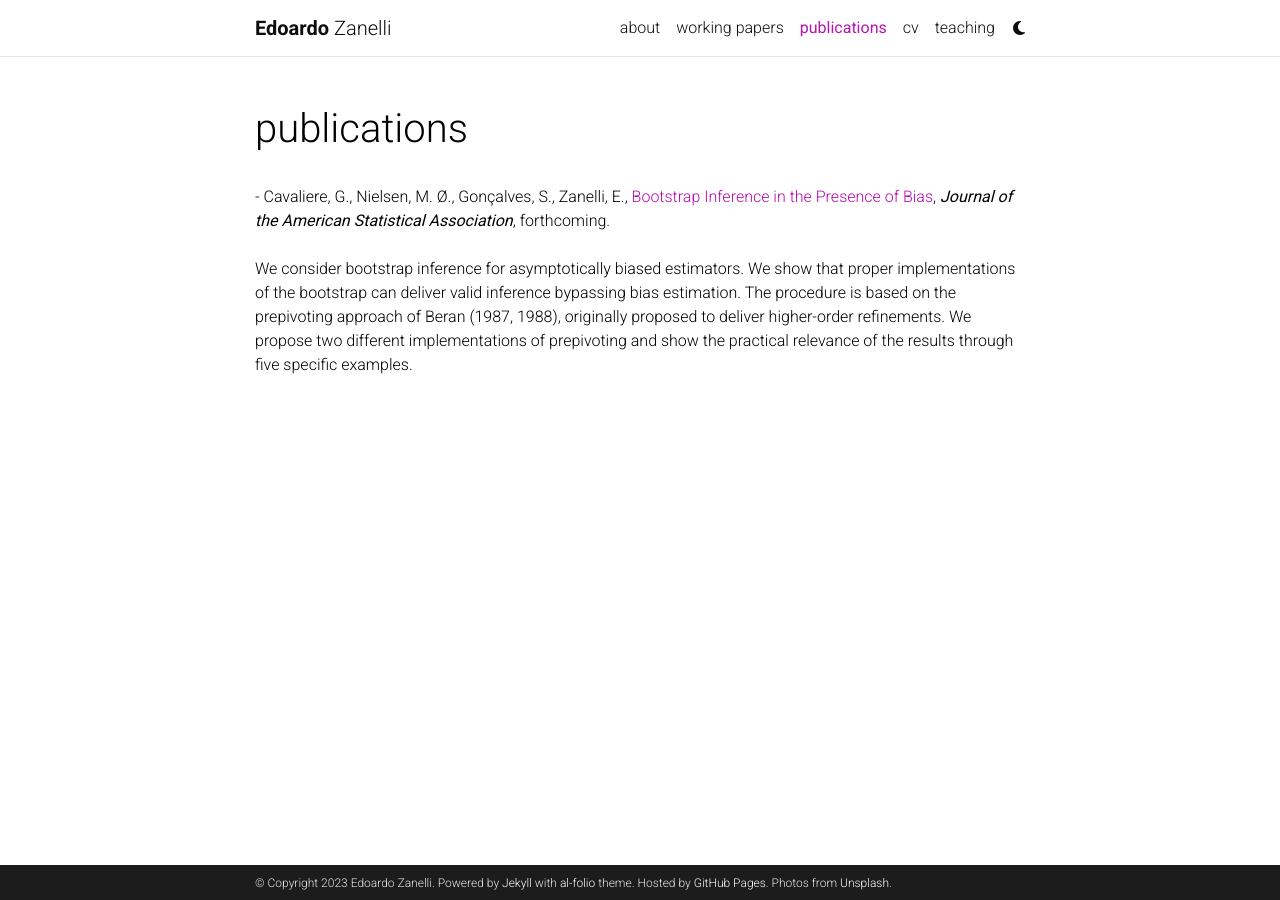
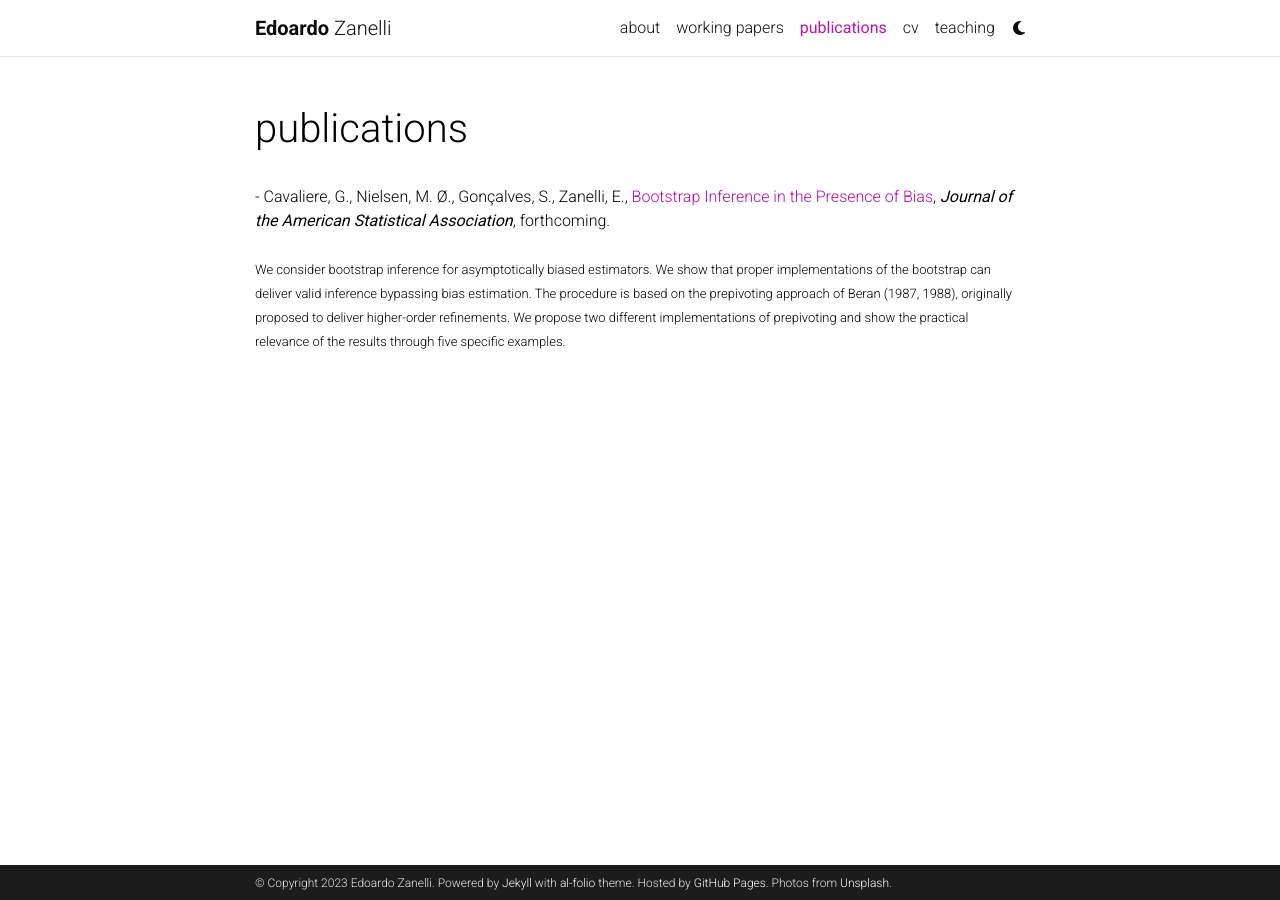
Before and after one commit to edoardozanelli/edoardozanelli.github.io, a Jekyll site: the page built from _pages/publications.md, in a window 1280 px wide. Built offline with Jekyll 4.4.1, drawn with Linux system fonts in a browser that asks for light colours; comment, search, counter and statistics services are not loaded; a style sheet for code colours, icons or effects is not loaded.

Commit message:
Update publications.md

```diff
--- a/_pages/publications.md
+++ b/_pages/publications.md
@@ -15,4 +15,4 @@
 <br>
 
 
-We consider bootstrap inference for asymptotically biased estimators. We show that proper implementations of the bootstrap can deliver valid inference bypassing bias estimation. The procedure is based on the prepivoting approach of Beran (1987, 1988), originally proposed to deliver higher-order refinements. We propose two different implementations of prepivoting and show the practical relevance of the results through five specific examples.
+<font size="-1">We consider bootstrap inference for asymptotically biased estimators. We show that proper implementations of the bootstrap can deliver valid inference bypassing bias estimation. The procedure is based on the prepivoting approach of Beran (1987, 1988), originally proposed to deliver higher-order refinements. We propose two different implementations of prepivoting and show the practical relevance of the results through five specific examples.</font>
```
